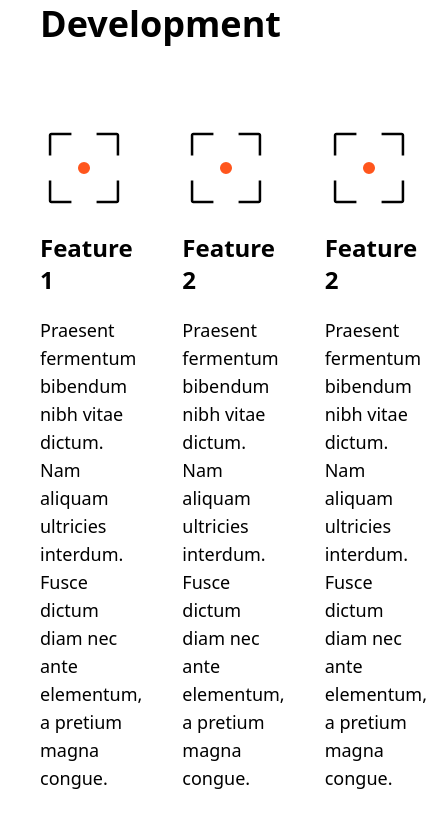
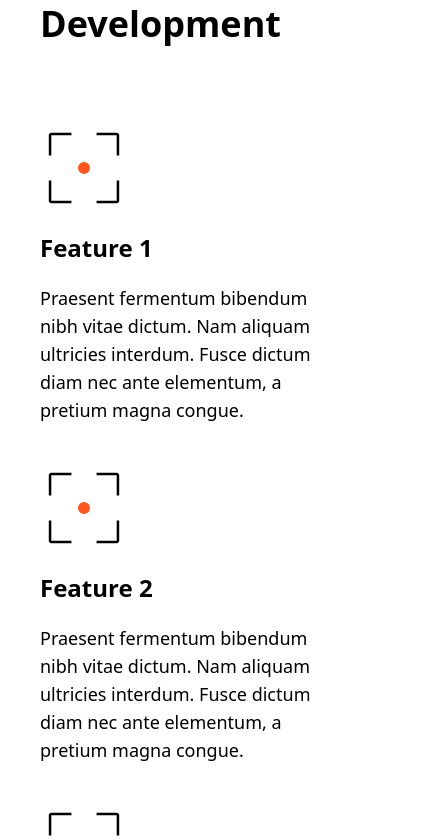
Before and after one commit to JorgeKerilima19/FIrstFullStackProject, a React (Vite) app: page /services in a window 390 px wide. Shown: the part 880-1720 px from the top of the page, 437 px wide, since content can reach past the window. Built offline with nearby package versions, Linux system fonts and the light colour scheme.

Commit message:
padding solved and keys service/page

```diff
--- a/src/components/homepage/Features.tsx
+++ b/src/components/homepage/Features.tsx
@@ -25,8 +25,8 @@ const features = [
 
 export const Features = () => {
   return (
-    <div className="flex flex-col gap-20 pl-5 md:pl-20">
-      <div className="flex flex-wrap px-5">
+    <div className="flex flex-col gap-20">
+      <div className="flex flex-wrap">
         <h3 className="text-4xl pr-20 font-medium self-start">
           Why Choose Us?
         </h3>
--- a/src/majorComponents/Layout.tsx
+++ b/src/majorComponents/Layout.tsx
@@ -7,7 +7,7 @@ export const Layout = () => {
       <header>
         <Navbar />
       </header>
-      <main className="min-h-screen py-20">
+      <main className="min-h-screen py-20 px-10">
         <Outlet />
       </main>
       <Footer />
--- a/src/routes/HomePage.tsx
+++ b/src/routes/HomePage.tsx
@@ -5,7 +5,7 @@ export const HomePage = () => {
   return (
     <>
       <section className="relative min-h-vh flex flex-col justify-center gap-12">
-        <div className="flex text-7xl gap-2 pl-10">
+        <div className="flex text-7xl gap-2">
           <span>Info for those </span>
           <TypewriterComponent
             options={{
--- a/src/routes/Services.tsx
+++ b/src/routes/Services.tsx
@@ -52,8 +52,8 @@ const services = [
 
 export const Services = () => {
   return (
-    <section className="pl-10">
-      <div className="pl-10 relative min-h-vh flex gap-10 items-center">
+    <section>
+      <div className="relative min-h-vh flex gap-10 items-center">
         <div className="flex flex-col gap-10">
           <h2 className="text-6xl">Our Services</h2>
           <span className="font-light text-lg">
@@ -65,11 +65,11 @@ export const Services = () => {
       </div>
       <div className="grid gap-y-20 w-full">
         {services.map((el) => (
-          <article className="grid gap-y-20">
+          <article key={el.title} className="grid gap-y-20">
             <header className="text-4xl font-semibold">{el.title}</header>
-            <div className="w-full flex gap-10">
-              {el.chars.map((char) => (
-                <Card feature={char} />
+            <div className="w-full flex gap-10 flex-wrap">
+              {el.chars.map((char, index) => (
+                <Card key={index} feature={char} />
               ))}
             </div>
           </article>
```
